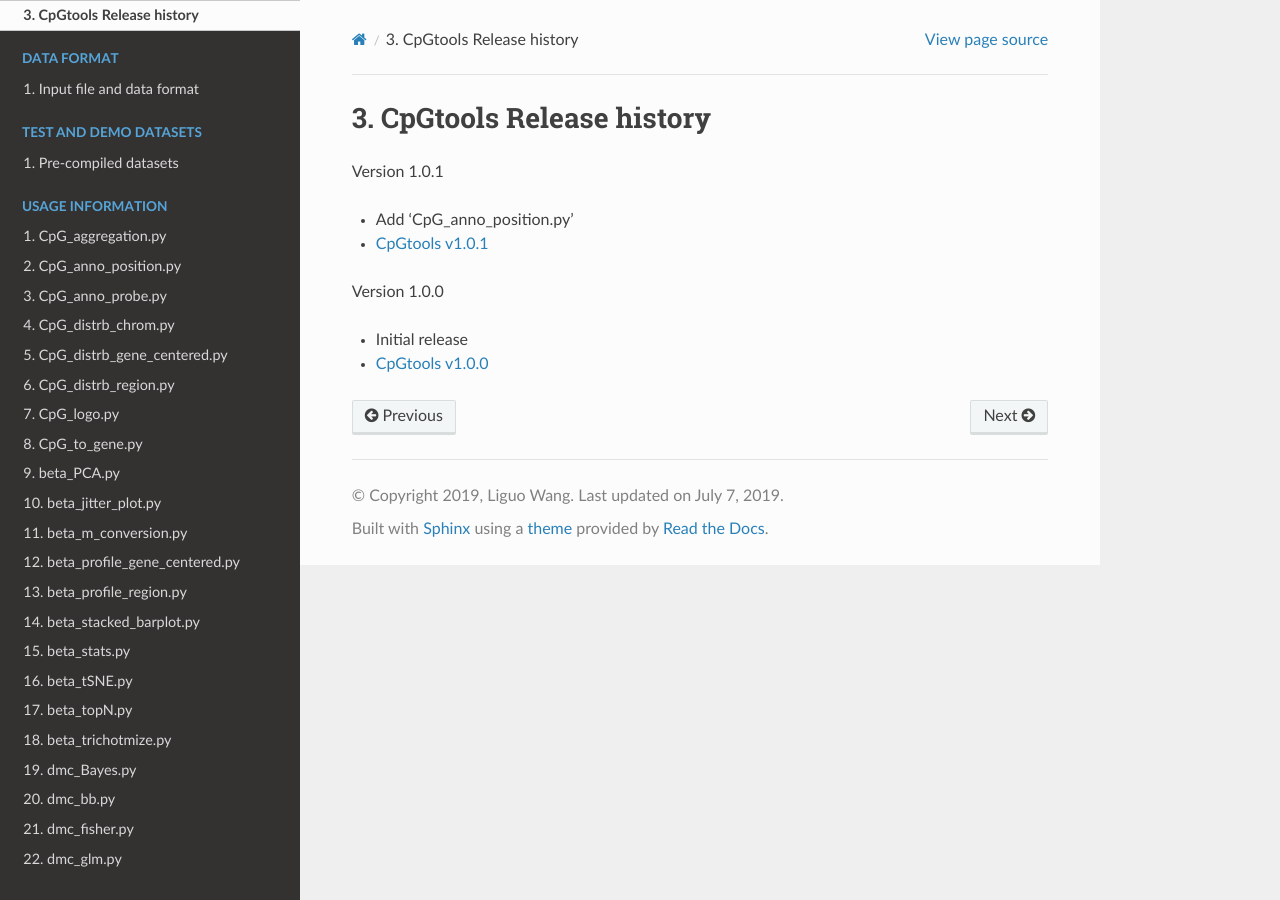
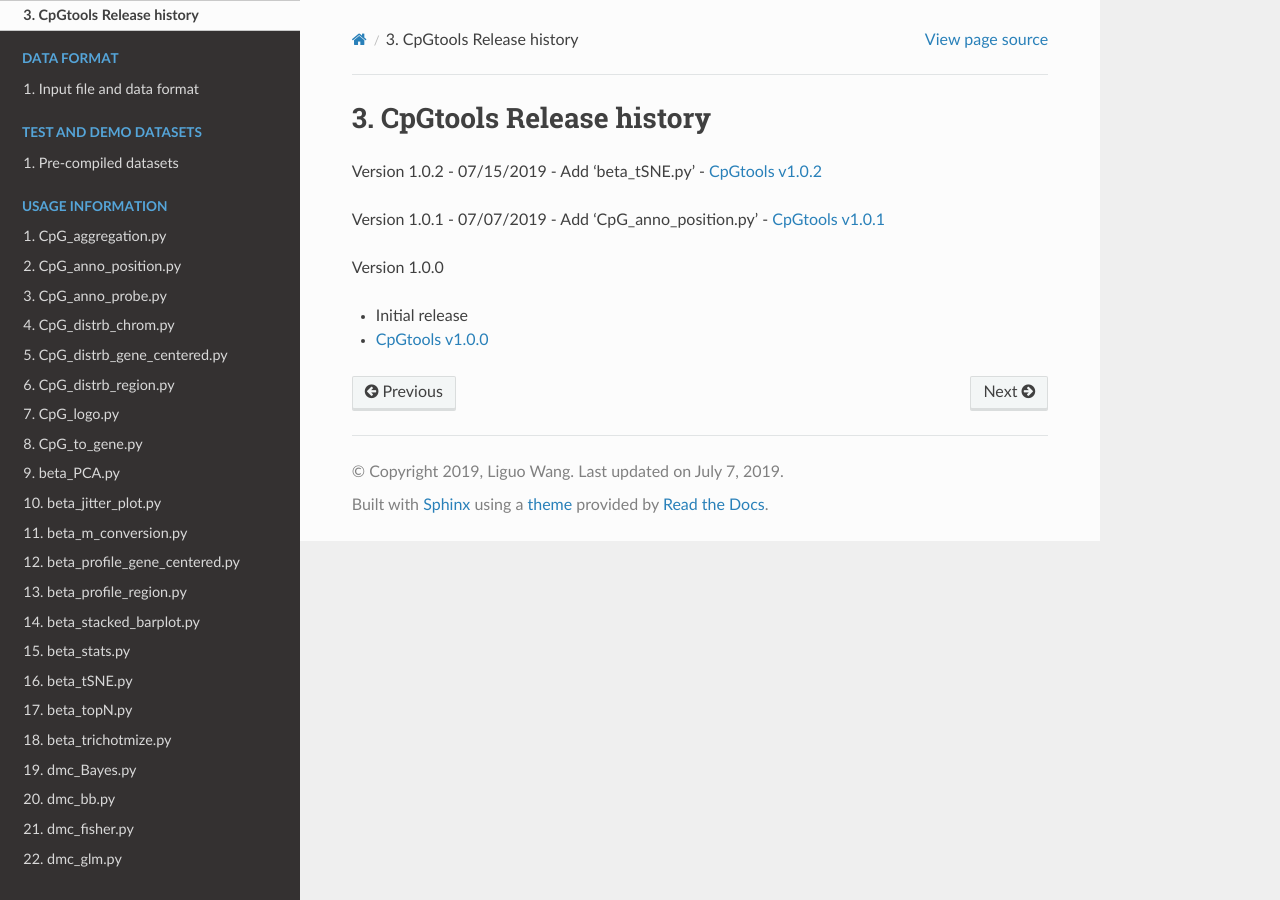
Before and after one commit to liguowang/cpgtools, a Sphinx documentation site: the page built from docs/source/change_log.rst, in a window 1280 px wide. Built offline with Sphinx 7.4.7 and the Read the Docs theme 2.0.0, drawn with Linux system fonts in a browser that asks for light colours.

Commit message:
update release history

```diff
--- a/docs/source/change_log.rst
+++ b/docs/source/change_log.rst
@@ -1,8 +1,14 @@
 CpGtools Release history
 =========================
 
+
+Version 1.0.2
+- 07/15/2019
+- Add 'beta_tSNE.py'
+- `CpGtools v1.0.2 <https://sourceforge.net/projects/cpgtools/files/cpgtools-1.0.2.tar.gz/download>`_
+
 Version 1.0.1
-
+- 07/07/2019
 - Add 'CpG_anno_position.py'
 - `CpGtools v1.0.1 <https://sourceforge.net/projects/cpgtools/files/cpgtools-1.0.1.tar.gz/download>`_
 
```
